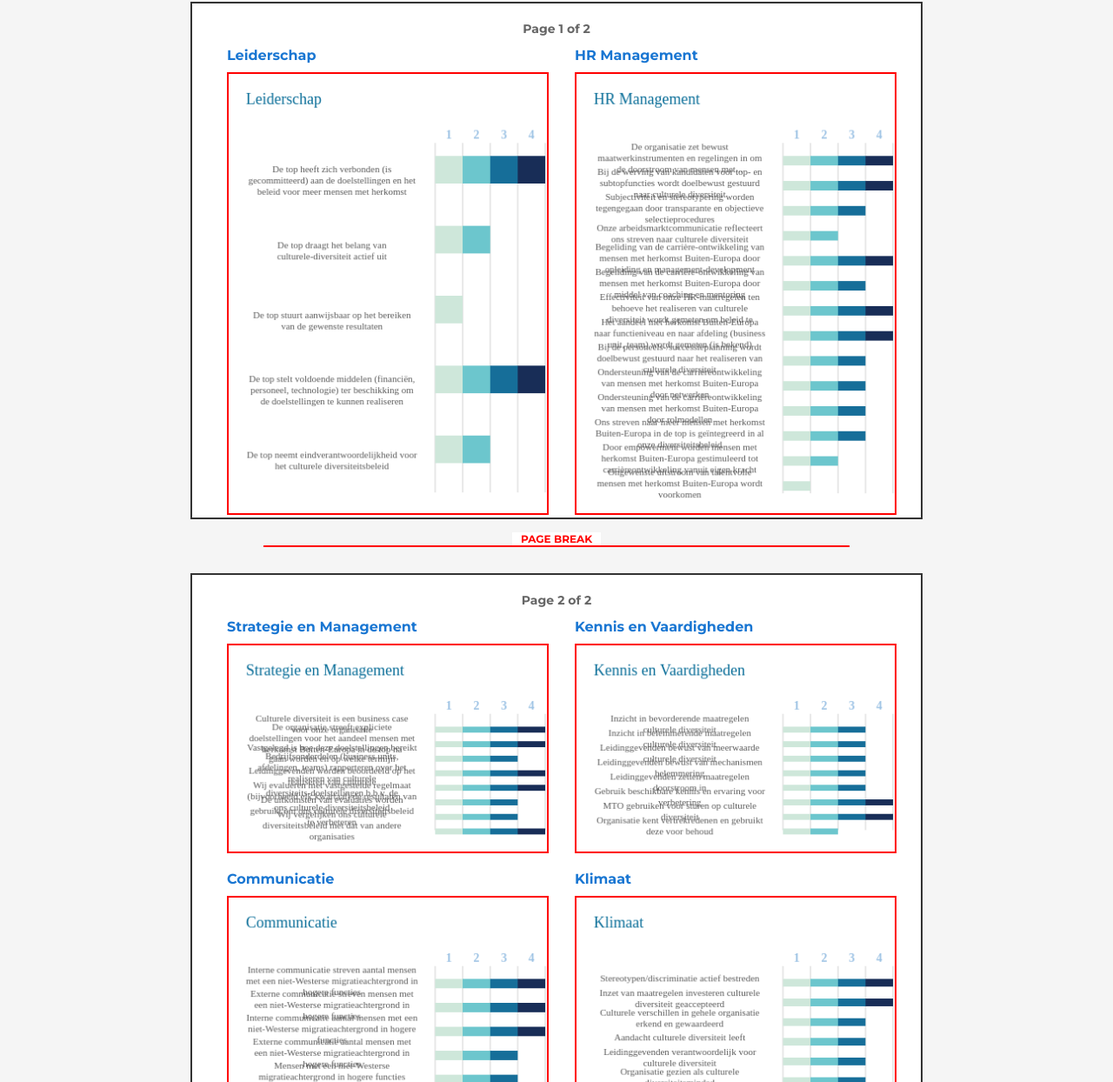
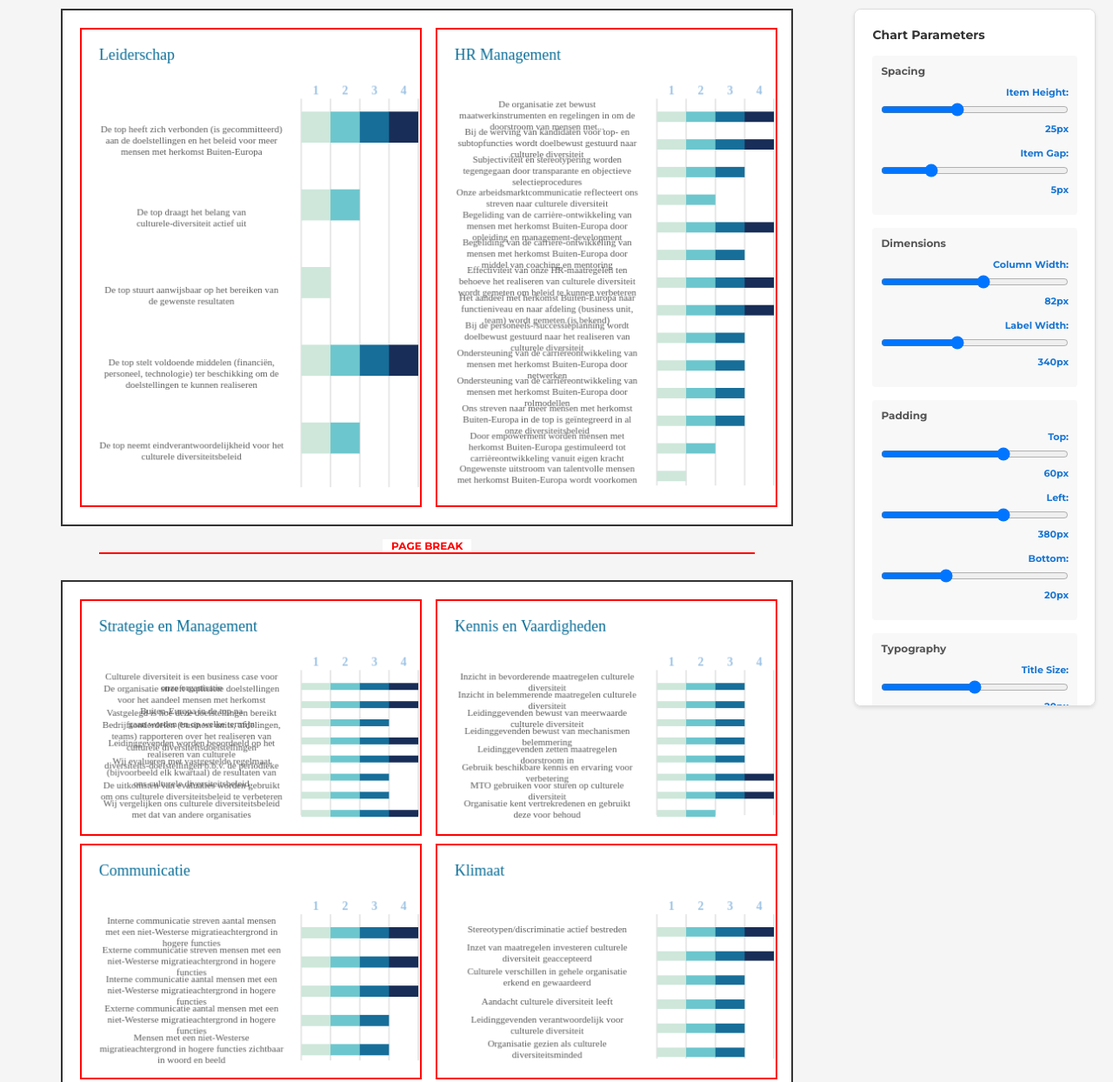
Before and after one commit to LennartvdM/stackedbars, a website with bundled scripts: page src/index.html in a window 1280 px wide. Shown: the part 166-1410 px from the top of the page at 87% size. Built offline with nearby package versions, Linux system fonts and the light colour scheme.

Commit message:
Add control panel with real-time parameter adjustments

```diff
--- a/src/index.html
+++ b/src/index.html
@@ -7,15 +7,36 @@
     <link href="https://fonts.googleapis.com/css2?family=Montserrat:wght@400;500;700&display=swap" rel="stylesheet">
     <style>
         body {
-            display: flex;
-            flex-direction: column;
-            align-items: center;
+            display: block;
             padding: 20px;
             font-family: Montserrat, sans-serif;
             background: #f5f5f5;
+            margin: 0;
+        }
+
+        h1 {
+            text-align: center;
+            margin-bottom: 20px;
+        }
+
+        .controls {
+            max-width: 842px;
+            margin: 0 auto 20px auto;
+            display: flex;
+            gap: 20px;
+            align-items: center;
+            justify-content: center;
+        }
+
+        .main-layout {
+            display: flex;
+            gap: 20px;
+            width: 100%;
+            align-items: flex-start;
         }
 
         .pdf-container {
+            flex: 0.8;
             display: flex;
             flex-direction: column;
             gap: 20px;
@@ -82,31 +103,38 @@
 
         .page-content {
             position: absolute;
-            top: 50px;
-            left: 40px;
-            right: 40px;
-            bottom: 40px;
+            top: 0;
+            left: 0;
+            right: 0;
+            bottom: 0;
             display: flex;
-            gap: 30px;
-            z-index: 5;
+            gap: 20px;
+            padding: 20px;
+            box-sizing: border-box;
         }
 
         .column {
+            flex: 1;
             display: flex;
             flex-direction: column;
-            gap: 20px;
-            align-items: flex-start;
+            gap: 10px;
         }
 
         /* Charts should fill their allocated space */
-        .chart-section.full-height,
-        .chart-section.half-height {
+        .chart-section {
+            flex: 1;
             display: flex;
             flex-direction: column;
-            align-items: flex-start;
-            align-self: flex-start;
-            min-height: unset;
-            height: unset;
+            min-height: 0; /* Important for flex child */
+            padding: 0;
+        }
+
+        .chart-section.full-height {
+            height: 100%;
+        }
+
+        .chart-section.half-height {
+            height: calc(50% - 5px); /* Account for smaller gap */
         }
 
         .chart-section h3 {
@@ -119,20 +147,14 @@
         }
 
         /* Canvas sizing */
-        .chart-section.full-height canvas {
-            width: 366px !important;
-            height: 505px !important;
+        .chart-section canvas {
+            width: 100% !important;
+            height: 100% !important;
             display: block;
             border: 2px solid red;
             background: white;
-        }
-
-        .chart-section.half-height canvas {
-            width: 366px !important;
-            height: 237px !important;
-            display: block;
-            border: 2px solid red;
-            background: white;
+            margin: 0;
+            padding: 0;
         }
 
         .page-break {
@@ -154,13 +176,6 @@
             font-size: 12px;
             color: #ff0000;
             font-weight: bold;
-        }
-
-        .controls {
-            margin-bottom: 20px;
-            display: flex;
-            gap: 20px;
-            align-items: center;
         }
 
         button {
@@ -193,6 +208,86 @@
         .show-content-guides .column {
             outline: 1px dotted rgba(100,200,0,0.3);
         }
+
+        .control-panel {
+            flex: 0.2;
+            background: white;
+            border: 1px solid #ddd;
+            border-radius: 8px;
+            padding: 20px;
+            box-shadow: 0 2px 4px rgba(0,0,0,0.1);
+            position: sticky;
+            top: 20px;
+            max-height: calc(100vh - 40px);
+            overflow-y: auto;
+        }
+
+        .control-panel h3 {
+            margin: 0 0 15px 0;
+            color: #333;
+            font-size: 16px;
+        }
+
+        .control-group {
+            margin-bottom: 15px;
+            padding: 10px;
+            background: #f8f8f8;
+            border-radius: 4px;
+        }
+
+        .control-group h4 {
+            margin: 0 0 8px 0;
+            color: #555;
+            font-size: 13px;
+        }
+
+        .control-panel label {
+            display: flex;
+            flex-direction: column;
+            align-items: stretch;
+            margin-bottom: 12px;
+            font-size: 12px;
+        }
+
+        .control-panel input[type="range"] {
+            margin: 5px 0;
+            width: 100%;
+        }
+
+        .control-panel span {
+            align-self: flex-end;
+            margin-top: 2px;
+            min-width: 40px;
+            text-align: right;
+            font-weight: bold;
+            color: #1976D2;
+            font-size: 11px;
+        }
+
+        #resetParams {
+            width: 100%;
+            margin-top: 10px;
+            background-color: #1976D2;
+        }
+
+        #resetParams:hover {
+            background-color: #1565C0;
+        }
+
+        /* Responsive adjustments */
+        @media (max-width: 1400px) {
+            .control-panel {
+                font-size: 11px;
+            }
+
+            .control-panel h3 {
+                font-size: 14px;
+            }
+
+            .control-group h4 {
+                font-size: 12px;
+            }
+        }
     </style>
 </head>
 <body>
@@ -214,16 +309,14 @@
         <button id="downloadBtn">Generate PDF</button>
     </div>
 
+    <div class="main-layout">
         <div class="pdf-container">
             <!-- Page 1 -->
             <div class="pdf-page">
-            <div class="page-header">Page 1 of 2</div>
-
                 <div class="page-content">
                     <!-- Left Column - FULL HEIGHT -->
                     <div class="column">
                         <div class="chart-section full-height">
-                        <h3>Leiderschap</h3>
                             <canvas id="leadership-chart" width="366"></canvas>
                         </div>
                     </div>
@@ -231,7 +324,6 @@
                     <!-- Right Column - FULL HEIGHT -->
                     <div class="column">
                         <div class="chart-section full-height">
-                        <h3>HR Management</h3>
                             <canvas id="hr-chart" width="366"></canvas>
                         </div>
                     </div>
@@ -243,17 +335,13 @@
 
             <!-- Page 2 -->
             <div class="pdf-page">
-            <div class="page-header">Page 2 of 2</div>
-
                 <div class="page-content">
                     <!-- Left Column - Two charts stacked -->
                     <div class="column">
                         <div class="chart-section half-height">
-                        <h3>Strategie en Management</h3>
                             <canvas id="strategy-chart" width="366"></canvas>
                         </div>
                         <div class="chart-section half-height">
-                        <h3>Communicatie</h3>
                             <canvas id="communication-chart" width="366"></canvas>
                         </div>
                     </div>
@@ -261,11 +349,9 @@
                     <!-- Right Column - Two charts stacked -->
                     <div class="column">
                         <div class="chart-section half-height">
-                        <h3>Kennis en Vaardigheden</h3>
                             <canvas id="knowledge-chart" width="366"></canvas>
                         </div>
                         <div class="chart-section half-height">
-                        <h3>Klimaat</h3>
                             <canvas id="climate-chart" width="366"></canvas>
                         </div>
                     </div>
@@ -273,6 +359,79 @@
             </div>
         </div>
 
+        <div class="control-panel">
+            <h3>Chart Parameters</h3>
+
+            <div class="control-group">
+                <h4>Spacing</h4>
+                <label>
+                    <span>Item Height:</span>
+                    <input type="range" id="itemHeight" min="15" max="40" value="25">
+                    <span id="itemHeightValue">25px</span>
+                </label>
+                <label>
+                    <span>Item Gap:</span>
+                    <input type="range" id="itemGap" min="0" max="20" value="5">
+                    <span id="itemGapValue">5px</span>
+                </label>
+            </div>
+
+            <div class="control-group">
+                <h4>Dimensions</h4>
+                <label>
+                    <span>Column Width:</span>
+                    <input type="range" id="colSpacing" min="60" max="100" value="82">
+                    <span id="colSpacingValue">82px</span>
+                </label>
+                <label>
+                    <span>Label Width:</span>
+                    <input type="range" id="labelWidth" min="300" max="400" value="340">
+                    <span id="labelWidthValue">340px</span>
+                </label>
+            </div>
+
+            <div class="control-group">
+                <h4>Padding</h4>
+                <label>
+                    <span>Top:</span>
+                    <input type="range" id="paddingTop" min="20" max="80" value="60">
+                    <span id="paddingTopValue">60px</span>
+                </label>
+                <label>
+                    <span>Left:</span>
+                    <input type="range" id="paddingLeft" min="300" max="420" value="380">
+                    <span id="paddingLeftValue">380px</span>
+                </label>
+                <label>
+                    <span>Bottom:</span>
+                    <input type="range" id="paddingBottom" min="10" max="40" value="20">
+                    <span id="paddingBottomValue">20px</span>
+                </label>
+            </div>
+
+            <div class="control-group">
+                <h4>Typography</h4>
+                <label>
+                    <span>Title Size:</span>
+                    <input type="range" id="titleSize" min="16" max="24" value="20">
+                    <span id="titleSizeValue">20px</span>
+                </label>
+                <label>
+                    <span>Label Size:</span>
+                    <input type="range" id="labelSize" min="9" max="14" value="11">
+                    <span id="labelSizeValue">11px</span>
+                </label>
+                <label>
+                    <span>Line Height:</span>
+                    <input type="range" id="lineHeight" min="10" max="18" value="13">
+                    <span id="lineHeightValue">13px</span>
+                </label>
+            </div>
+
+            <button id="resetParams">Reset to Defaults</button>
+        </div>
+    </div>
+
     <script type="module" src="./main.js"></script>
 </body>
 </html>
```
Lines whose indentation alone changed are shown as unchanged.
